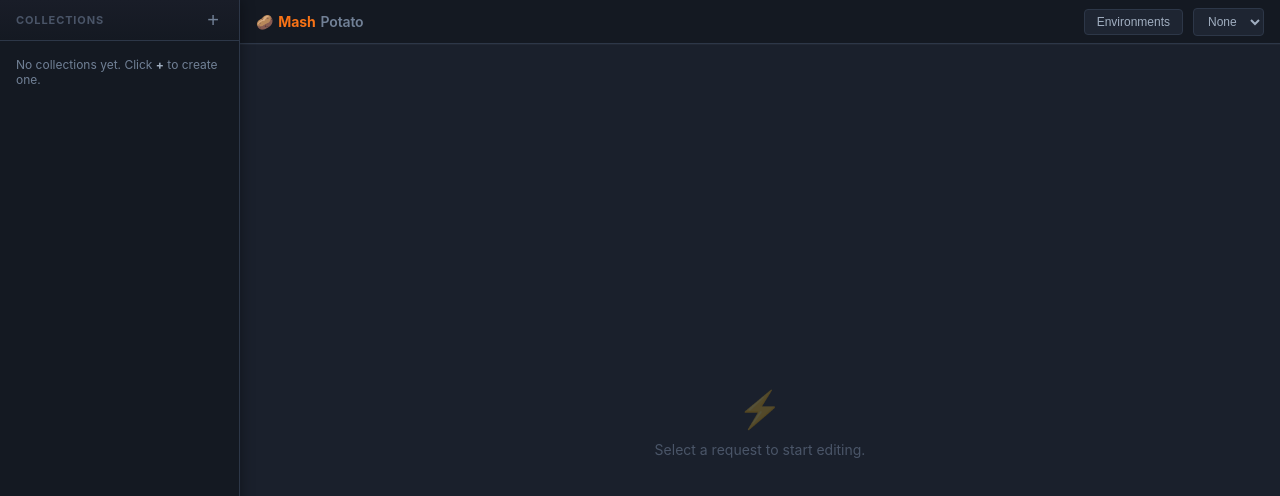
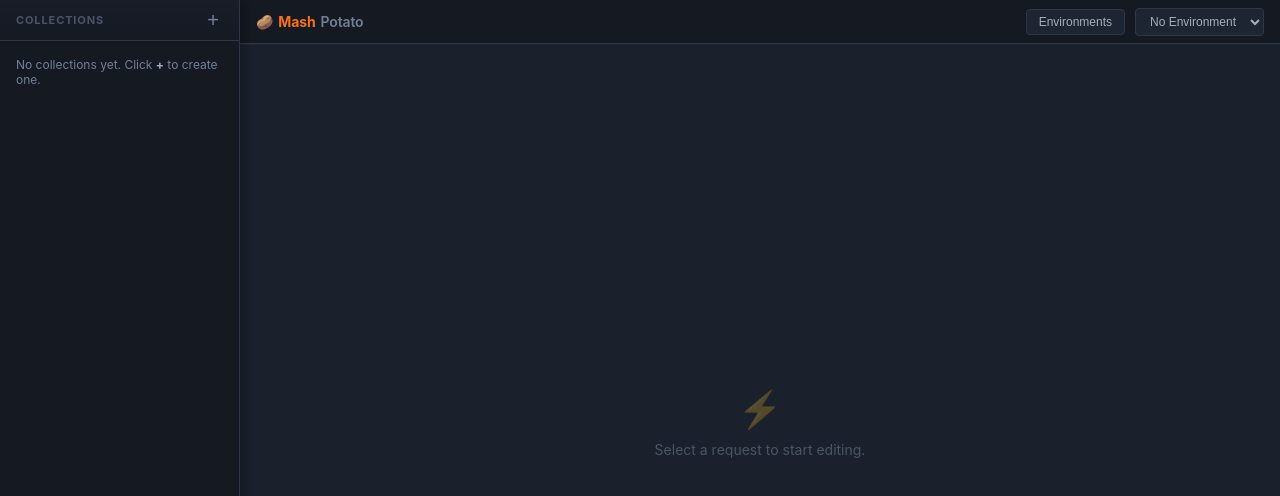
Before and after one commit to NathanGdS/mash-potato, a React (Vite) app in the folder frontend/: page / in a window 1280 px wide. Shown: the top 496 px of the page. Built offline with nearby package versions, Linux system fonts and the light colour scheme.

Commit message:
feat: pre-fetch env variables on selector mount and color active env orange

```diff
--- a/frontend/src/components/EnvironmentSelector.tsx
+++ b/frontend/src/components/EnvironmentSelector.tsx
@@ -6,23 +6,35 @@ const EnvironmentSelector: React.FC = () => {
   const activeEnvironmentId = useEnvironmentsStore((s) => s.activeEnvironmentId);
   const fetchActiveEnvironment = useEnvironmentsStore((s) => s.fetchActiveEnvironment);
   const setActiveEnvironment = useEnvironmentsStore((s) => s.setActiveEnvironment);
+  const fetchVariables = useEnvironmentsStore((s) => s.fetchVariables);
+  const variables = useEnvironmentsStore((s) => s.variables);
 
   useEffect(() => {
     fetchActiveEnvironment();
   }, [fetchActiveEnvironment]);
 
+  // Pre-fetch variables whenever the active environment changes so the
+  // {{ autocomplete popover is ready without delay.
+  useEffect(() => {
+    if (activeEnvironmentId && !variables[activeEnvironmentId]) {
+      fetchVariables(activeEnvironmentId);
+    }
+  }, [activeEnvironmentId, variables, fetchVariables]);
+
   const handleChange = (e: React.ChangeEvent<HTMLSelectElement>) => {
     setActiveEnvironment(e.target.value);
   };
 
+  const hasActive = Boolean(activeEnvironmentId);
+
   return (
     <select
-      className="env-selector"
+      className={`env-selector${hasActive ? ' env-selector--active' : ''}`}
       value={activeEnvironmentId}
       onChange={handleChange}
       aria-label="Select active environment"
     >
-      <option value="">None</option>
+      <option value="">No Environment</option>
       {environments.map((env) => (
         <option key={env.id} value={env.id}>
           {env.name}
```
